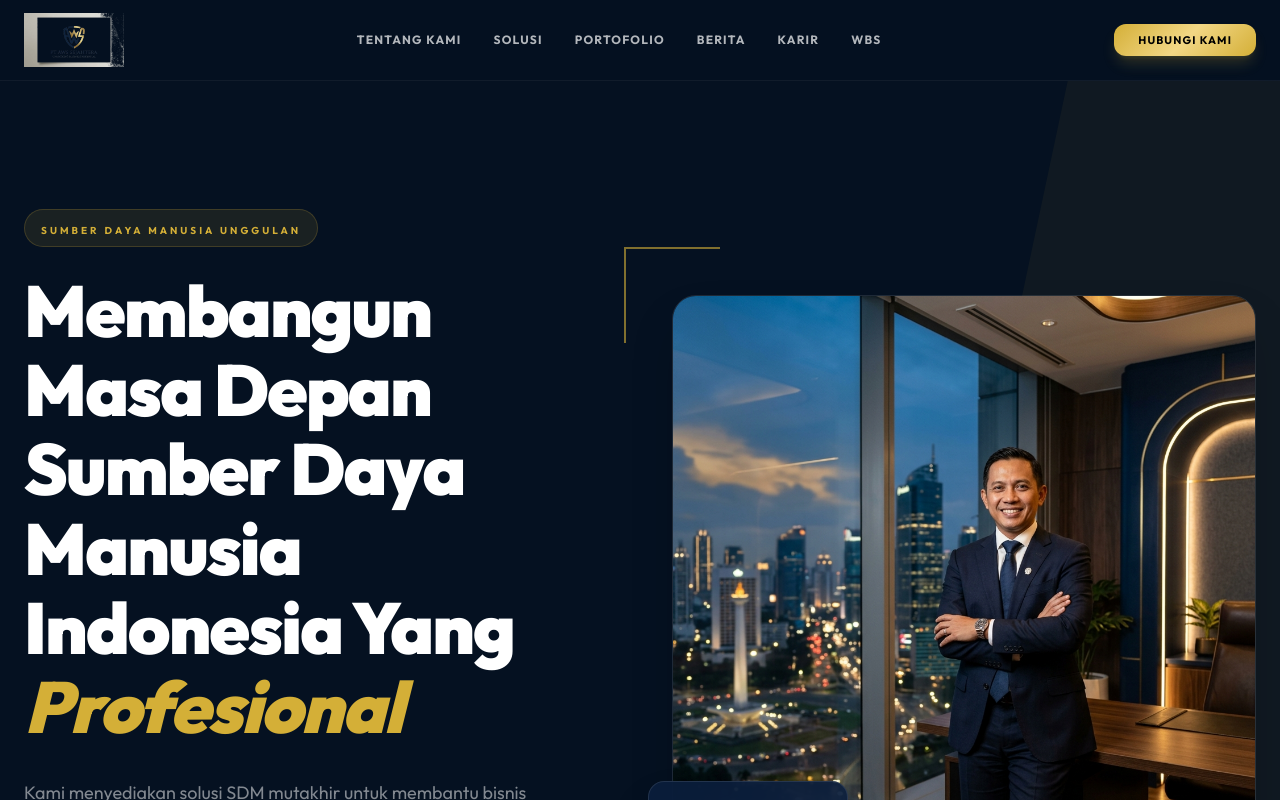
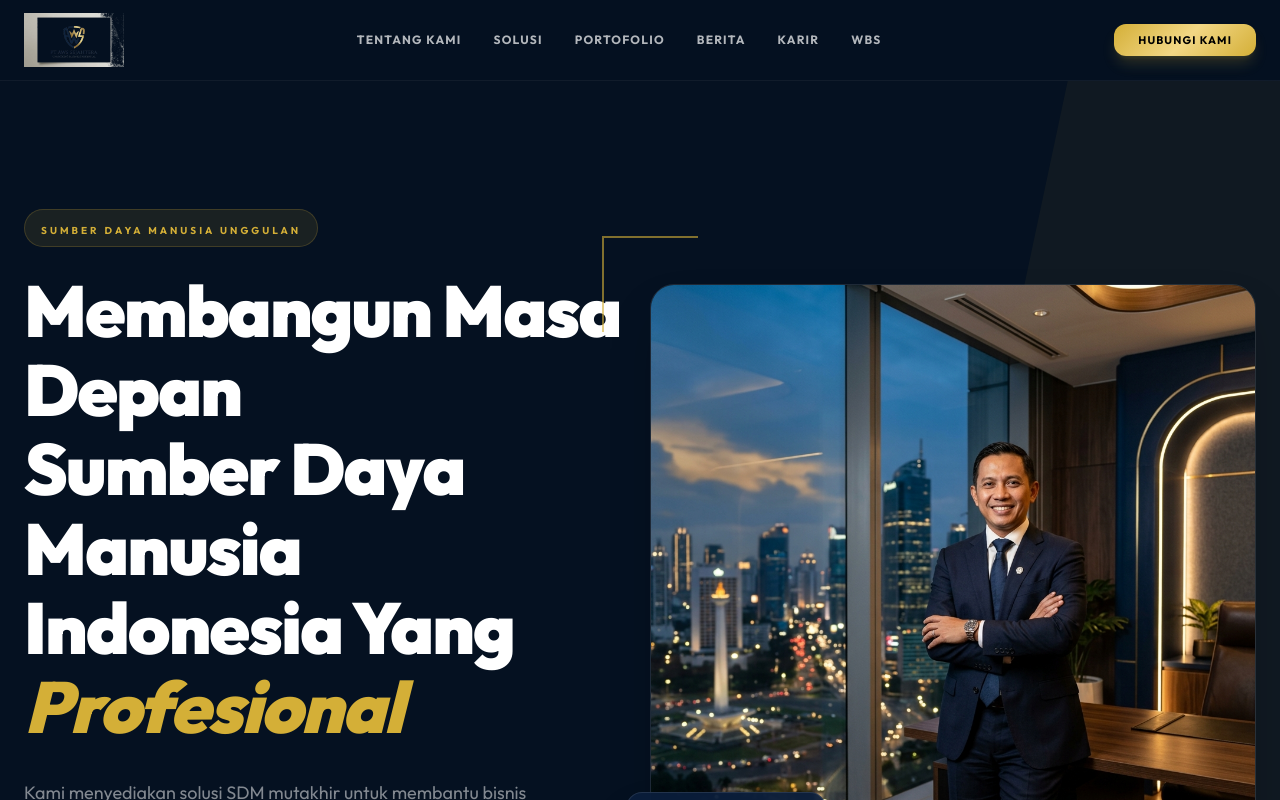
Before and after one commit to sofyannurrohman/outsourching, a Next.js app in the folder frontend/: page / in a window 1280 px wide. Shown: the top 800 px of the page. Built offline with nearby package versions, Linux system fonts and the light colour scheme.

Commit message:
style: reduce gap size in landing page hero section grid

```diff
--- a/frontend/components/landing/Hero.tsx
+++ b/frontend/components/landing/Hero.tsx
@@ -13,7 +13,7 @@
       <div className="absolute top-0 right-0 w-1/2 h-full bg-primary/5 -skew-x-12 translate-x-1/2 pointer-events-none" />
 
       <div className="max-w-7xl mx-auto px-6 relative z-10">
-        <div className="grid grid-cols-1 lg:grid-cols-2 gap-16 items-center">
+        <div className="grid grid-cols-1 lg:grid-cols-2 gap-5 items-center">
           {/* Text Content */}
           <motion.div
             initial={{ opacity: 0, x: -50 }}
```
